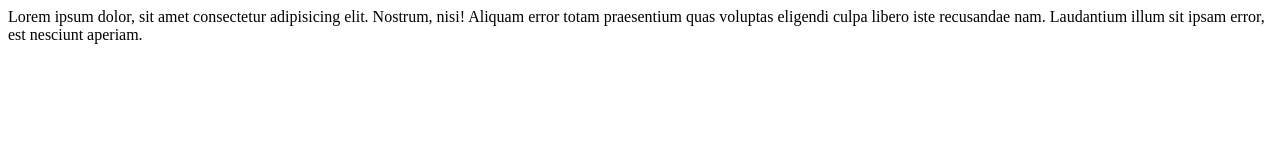
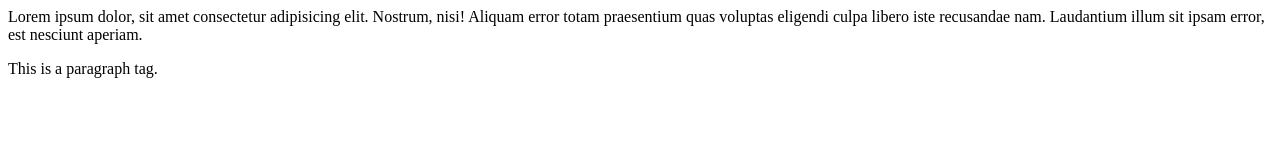
Before and after one commit to Gaurikabhatt27/Git_tutorial, a plain HTML site: page index.html in a window 1280 px wide. Drawn offline with Linux system fonts and the light colour scheme.

Commit message:
new branch created, styling updates

```diff
--- a/index.html
+++ b/index.html
@@ -10,5 +10,6 @@
         Lorem ipsum dolor, sit amet consectetur adipisicing elit. Nostrum, nisi! Aliquam error totam praesentium
         quas voluptas eligendi culpa libero iste recusandae nam. Laudantium illum sit ipsam error, est nesciunt aperiam.
     </div>
+    <p>This is a paragraph tag.</p>
 </body>
 </html>
--- /dev/null
+++ b/style.css
@@ -0,0 +1,8 @@
+div{
+    background-color: yellow;
+    border: 2px solid red;
+}
+
+p{
+    border: 2px dashed blue;
+}
```
